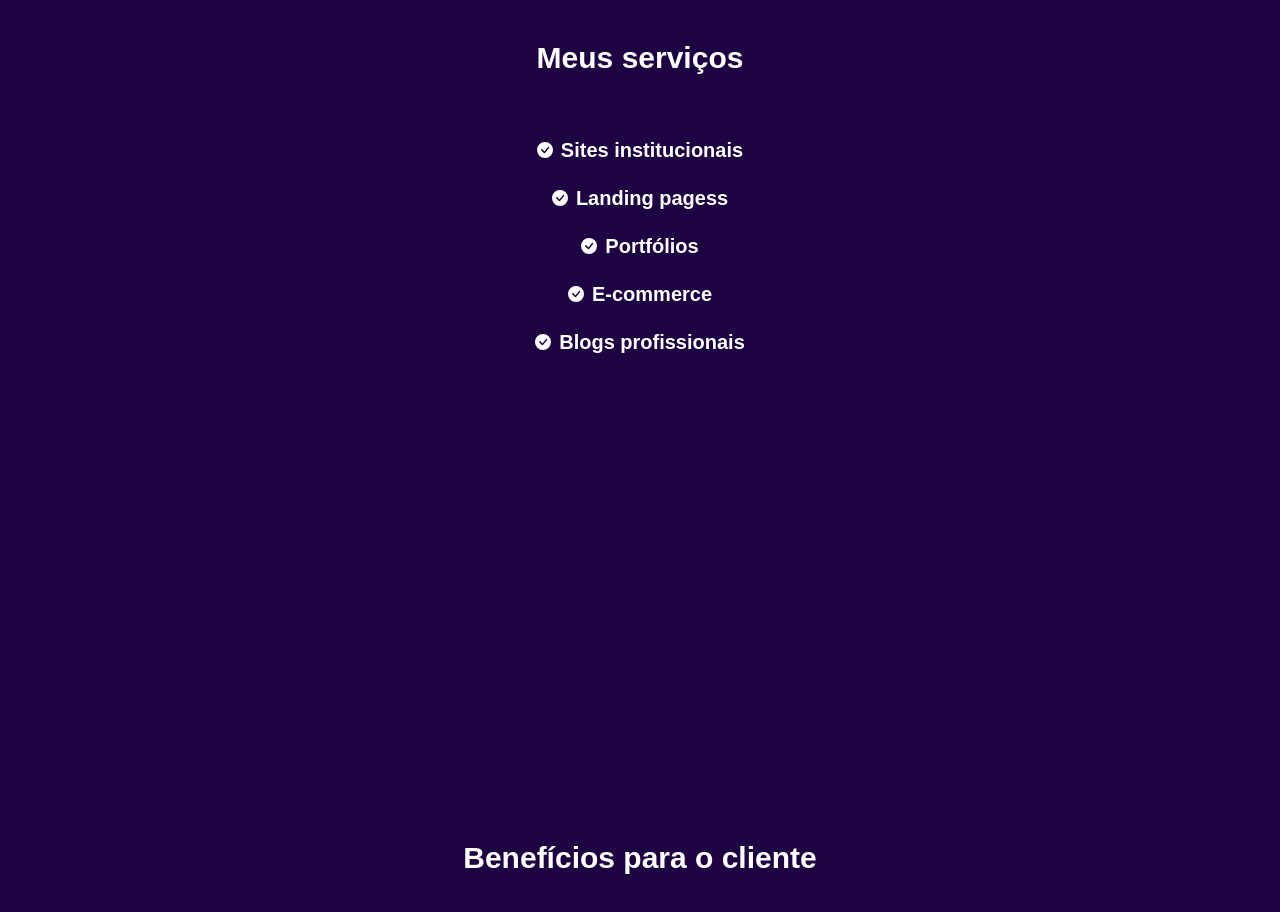
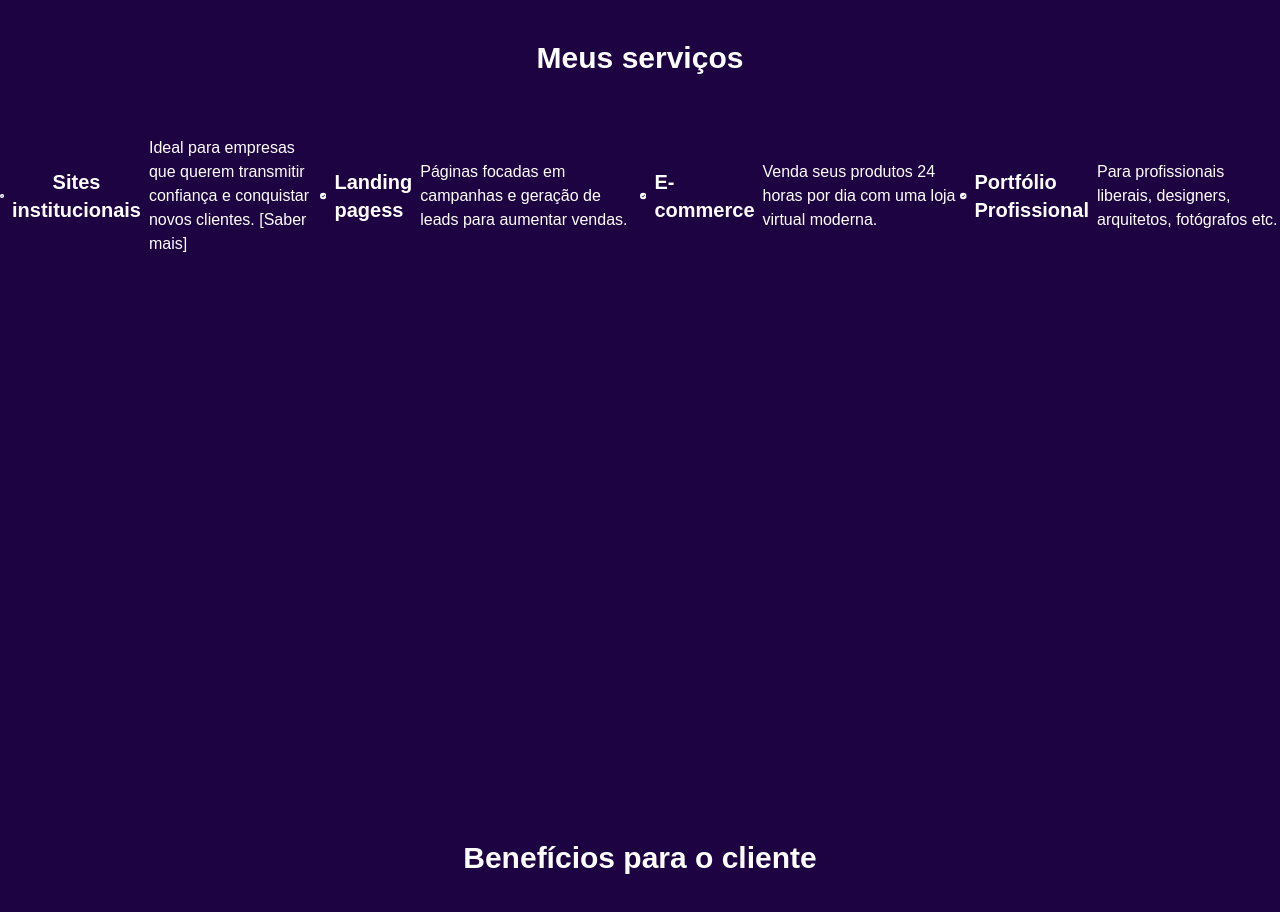
Before and after one commit to luckfer7/lucaswebsites, a Next.js app: page / in a window 1280 px wide. Shown: the part 1680-2592 px from the top of the page. Built offline with nearby package versions, Linux system fonts and the light colour scheme.

Commit message:
ainda falta

```diff
--- a/src/app/page.js
+++ b/src/app/page.js
@@ -66,20 +66,29 @@ export default function Home() {
       <Section data-aos="fade-up"
      data-aos-anchor-placement="bottom-bottom" className=" h-screen flex  items-center flex-col" >
         <TitleTwo className="text-3xl text-center font-semibold mt-30 mb-15" >Meus serviços</TitleTwo>
+        <Container className="grid grid-cols-4" >
+
+
           <Container className="flex gap-2 items-center mb-5">
             <BsCheckCircleFill /> <TitleFour className=" text-xl font-semibold text-center" >Sites institucionais</TitleFour>
+            <Paragraph>Ideal para empresas que querem transmitir confiança e conquistar novos clientes. [Saber mais]</Paragraph>
           </Container>
           <Container className="flex gap-2 items-center mb-5">
             <BsCheckCircleFill /> <TitleFour className=" text-xl font-semibold" >Landing pagess</TitleFour>
+            <Paragraph>Páginas focadas em campanhas e geração de leads para aumentar vendas.</Paragraph>
+          </Container>
+          {/* <Container className="flex gap-2 items-center mb-5">
+            <BsCheckCircleFill /> <TitleFour className=" text-xl font-semibold" >Portfólios</TitleFour>
+            <Paragraph>Ideal para empresas que querem transmitir confiança e conquistar novos clientes. [Saber mais]</Paragraph>
+          </Container> */}
+          <Container className="flex gap-2 items-center mb-5">
+            <BsCheckCircleFill /> <TitleFour className=" text-xl font-semibold" >E-commerce</TitleFour>
+            <Paragraph>Venda seus produtos 24 horas por dia com uma loja virtual moderna.</Paragraph>
           </Container>
           <Container className="flex gap-2 items-center mb-5">
-          <BsCheckCircleFill /> <TitleFour className=" text-xl font-semibold" >Portfólios</TitleFour>
+            <BsCheckCircleFill /> <TitleFour className=" text-xl font-semibold" >Portfólio Profissional</TitleFour>
+            <Paragraph>Para profissionais liberais, designers, arquitetos, fotógrafos etc.</Paragraph>
           </Container>
-        <Container className="flex gap-2 items-center mb-5">
-          <BsCheckCircleFill /> <TitleFour className=" text-xl font-semibold" >E-commerce</TitleFour>
-        </Container>
-        <Container className="flex gap-2 items-center mb-5">
-          <BsCheckCircleFill /> <TitleFour className=" text-xl font-semibold" >Blogs profissionais</TitleFour>
         </Container>
       </Section>
 
```
Lines whose indentation alone changed are shown as unchanged.
